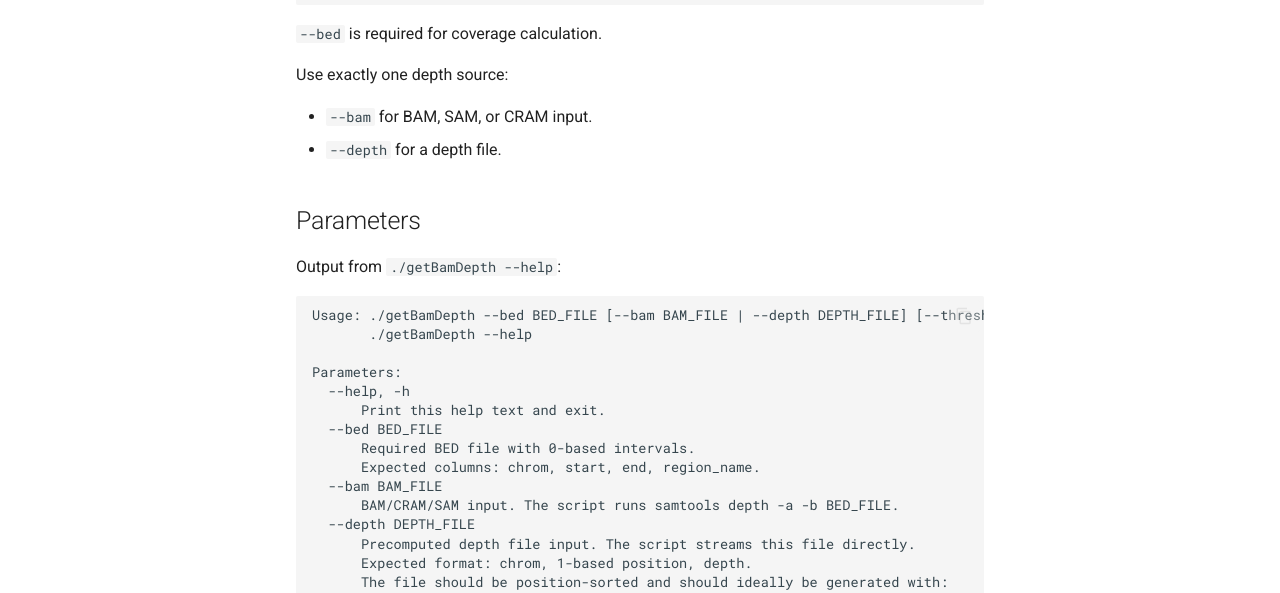
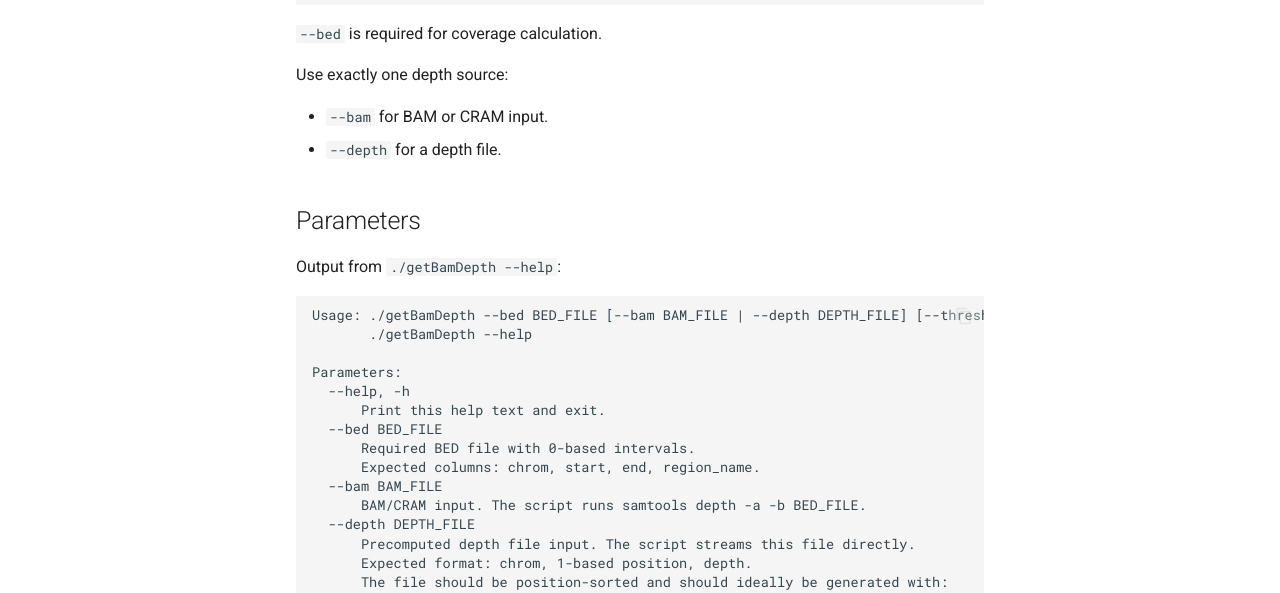
Before and after one commit to maurya-anand/getBamDepth, an MkDocs documentation site: the page built from docs/usage.md, in a window 1280 px wide and 1400 px high. Shown: the part 285-878 px from the top of the window. Built offline with MkDocs 1.6.1 and Material for MkDocs 9.7.7, drawn with Linux system fonts in a browser that asks for light colours; comment, search, counter and statistics services are not loaded; some of the changed text lies outside the part shown.

Commit message:
docs: update input descriptions to remove mention of SAM files

```diff
--- a/docs/usage.md
+++ b/docs/usage.md
@@ -11,7 +11,7 @@ getBamDepth --help
 
 Use exactly one depth source:
 
-- `--bam` for BAM, SAM, or CRAM input.
+- `--bam` for BAM or CRAM input.
 - `--depth` for a depth file.
 
 ## Parameters
@@ -29,7 +29,7 @@ Parameters:
       Required BED file with 0-based intervals.
       Expected columns: chrom, start, end, region_name.
   --bam BAM_FILE
-      BAM/CRAM/SAM input. The script runs samtools depth -a -b BED_FILE.
+      BAM/CRAM input. The script runs samtools depth -a -b BED_FILE.
   --depth DEPTH_FILE
       Precomputed depth file input. The script streams this file directly.
       Expected format: chrom, 1-based position, depth.
```
